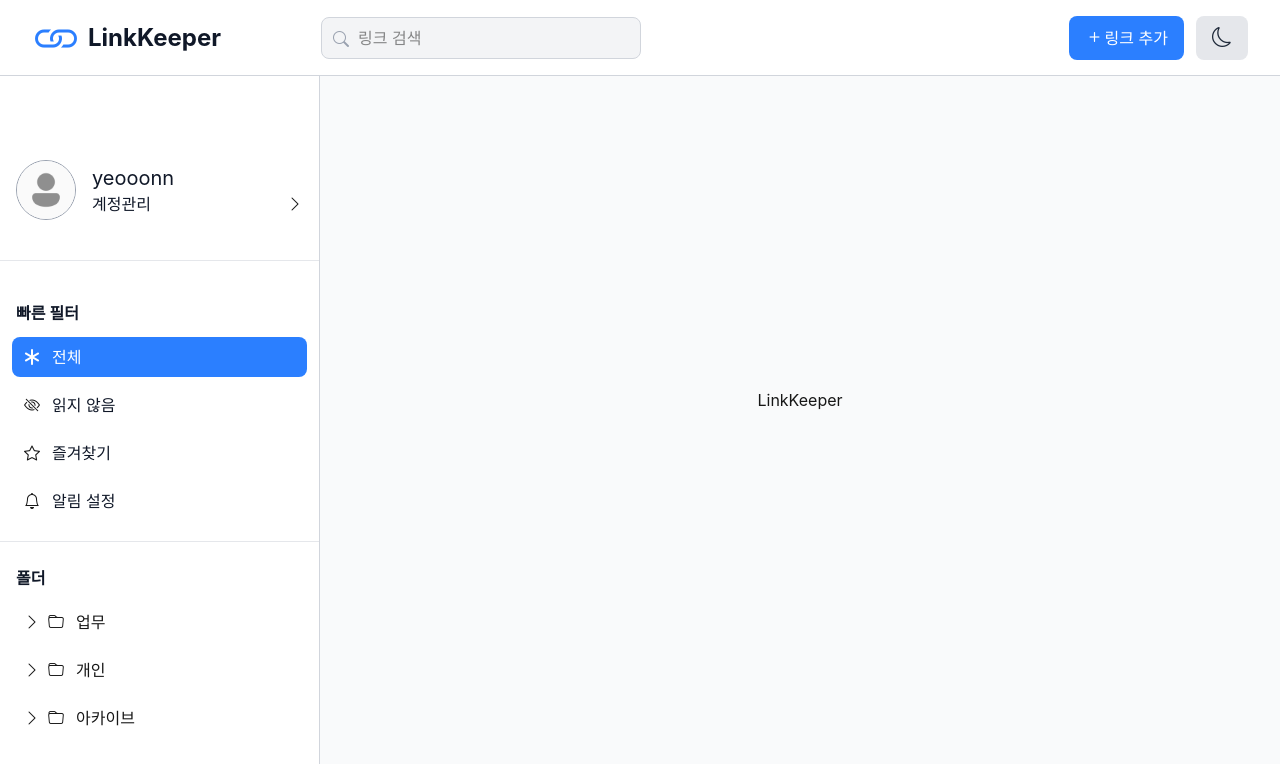
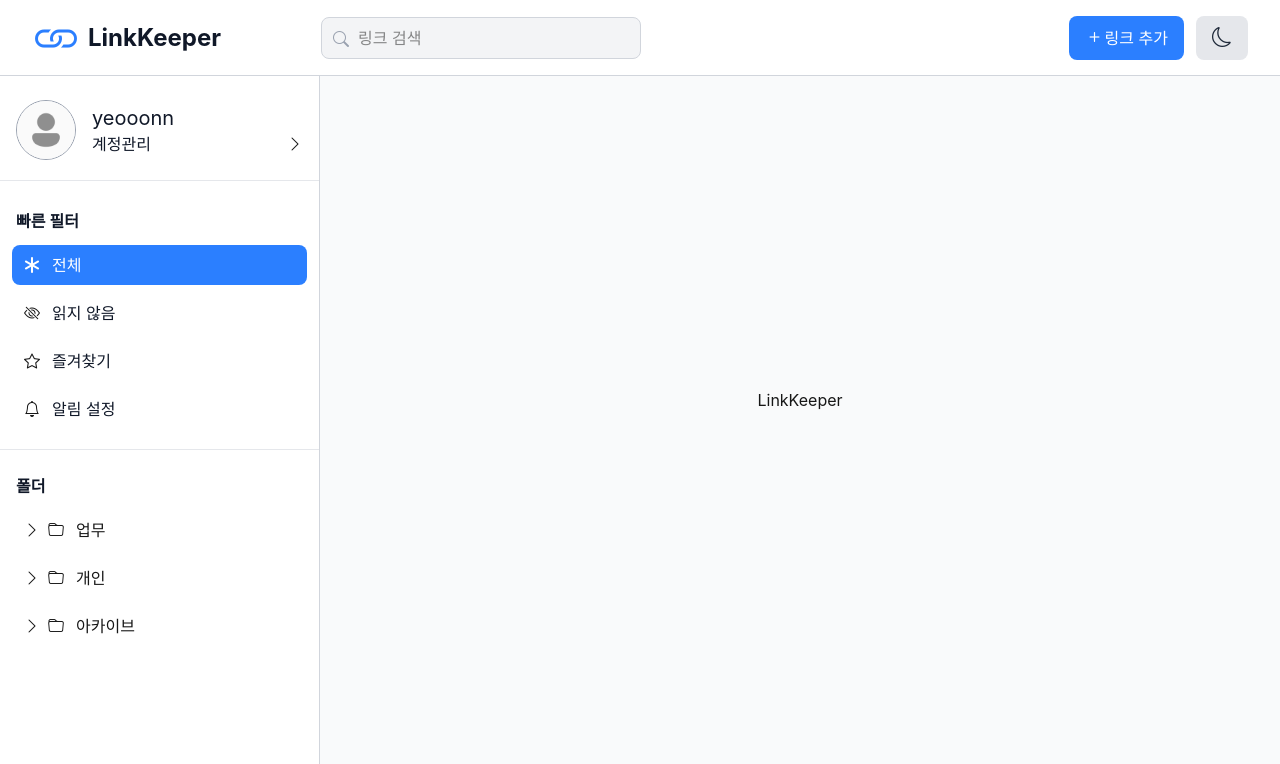
Before and after one commit to yeooonn/LinkKeeper, a Next.js app: page / in a window 1280 px wide. Shown: the top 764 px of the page. Built offline with nearby package versions, Linux system fonts and the light colour scheme.

Commit message:
Design(Sidebar): 스크롤 안 보이게 설정, 컴포넌트간 간격 수정

```diff
--- a/src/wedjets/Sidebar.tsx
+++ b/src/wedjets/Sidebar.tsx
@@ -4,11 +4,14 @@ import ProfileSection from "@/features/profile/ui/ProfileSection";
 
 const Sidebar = () => {
   return (
-    <aside className="w-80 dark:bg-gray-800 dark:border-gray-700 bg-white border-gray-300 border-r h-screen overflow-y-auto">
-      <div className="px-4 py-10 mt-30 mb-10 border-b border-gray-200 dark:border-gray-600">
+    <aside
+      style={{ scrollbarWidth: "none" }}
+      className="w-80 h-screen overflow-y-auto dark:bg-gray-800 dark:border-gray-700 bg-white border-gray-300 border-r"
+    >
+      <div className="px-4 pt-25 pb-5 border-b border-gray-200 dark:border-gray-600">
         <ProfileSection />
       </div>
-      <div className="border-b border-gray-200 dark:border-gray-600">
+      <div className="pt-7 border-b border-gray-200 dark:border-gray-600">
         <MenuSection />
       </div>
       <div className="py-6">
```
